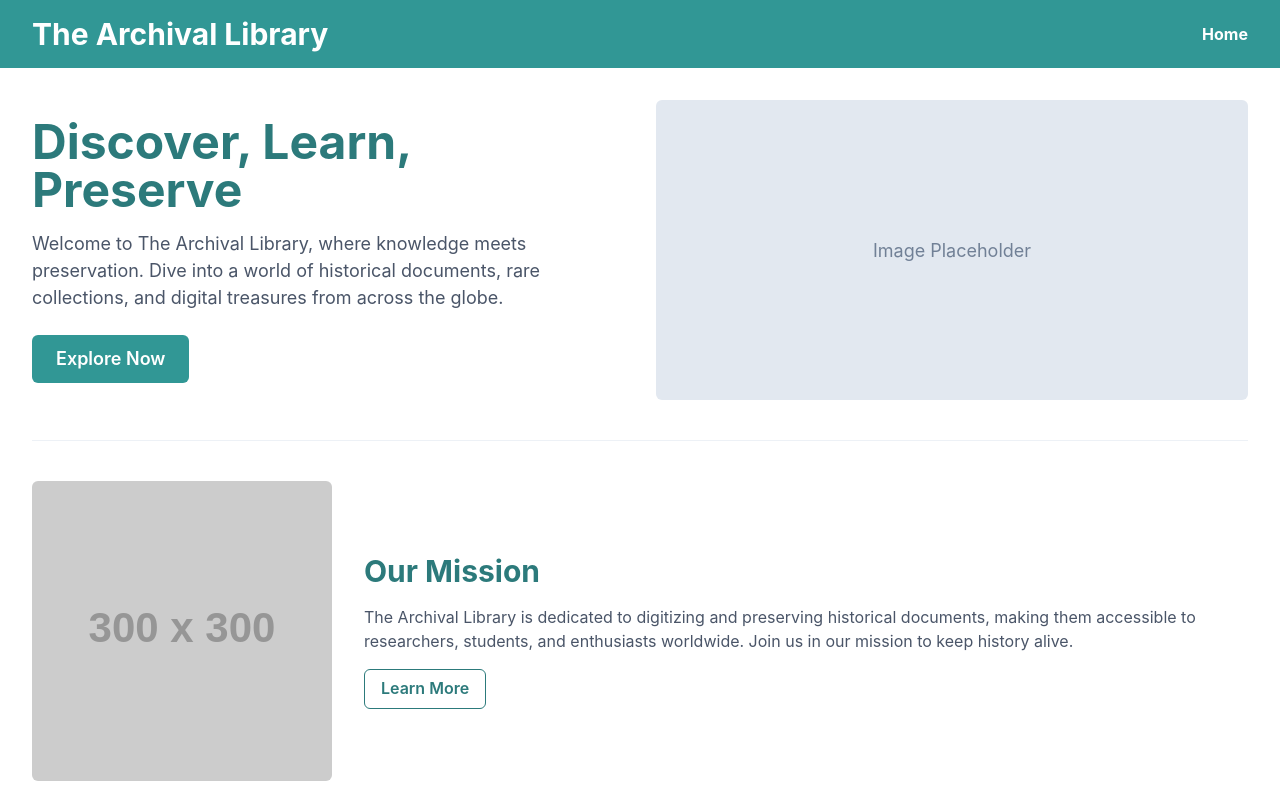
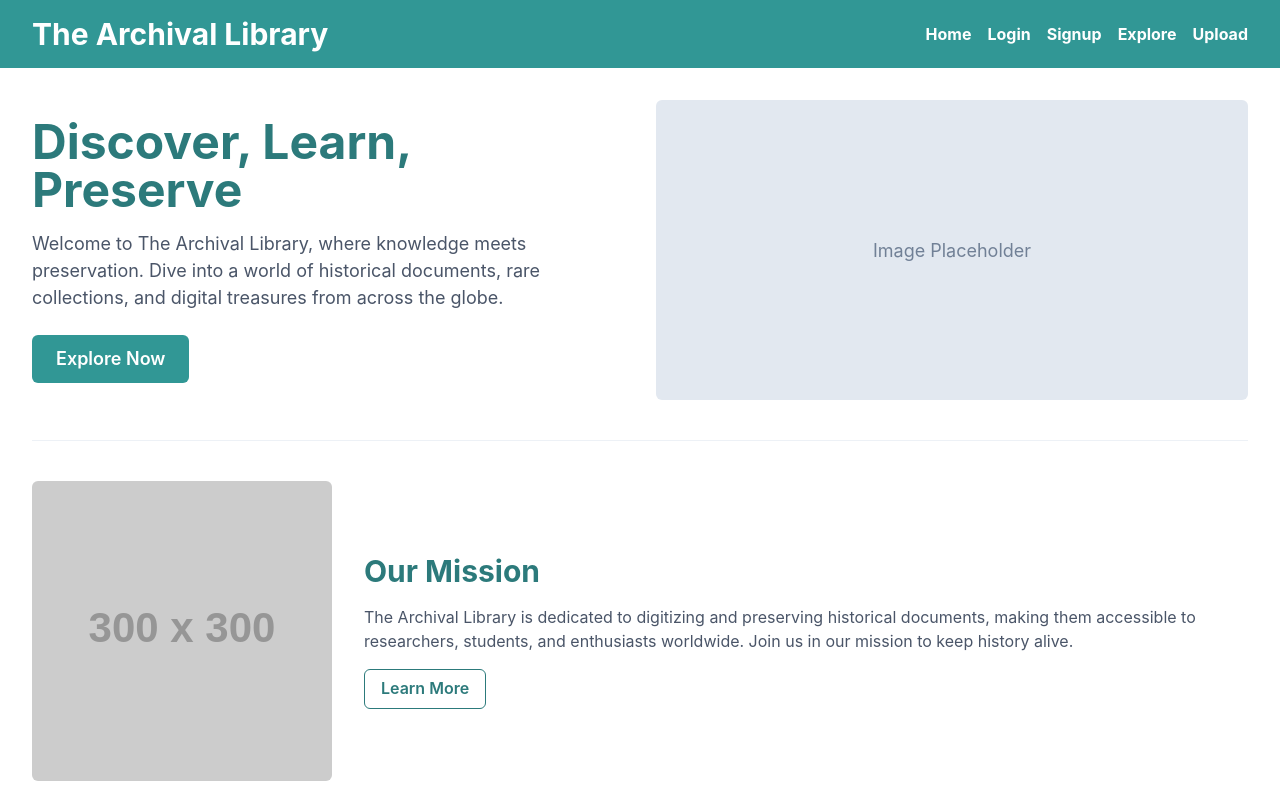
Before and after one commit to OmaralAnazi/archival-library-frontend, a React (Vite) app: page / in a window 1280 px wide. Shown: the top 800 px of the page. Built offline with nearby package versions, Linux system fonts and the light colour scheme.

Commit message:
add new routes to header

```diff
--- a/src/components/Header.tsx
+++ b/src/components/Header.tsx
@@ -12,6 +12,18 @@ const Header = () => {
           <Link as={RouterLink} to="/" fontWeight="bold">
             Home
           </Link>
+          <Link as={RouterLink} to="/login" fontWeight="bold">
+            Login
+          </Link>
+          <Link as={RouterLink} to="/signup" fontWeight="bold">
+            Signup
+          </Link>
+          <Link as={RouterLink} to="/explore" fontWeight="bold">
+            Explore
+          </Link>
+          <Link as={RouterLink} to="/upload" fontWeight="bold">
+            Upload
+          </Link>
         </Flex>
       </Flex>
     </Box>
```
